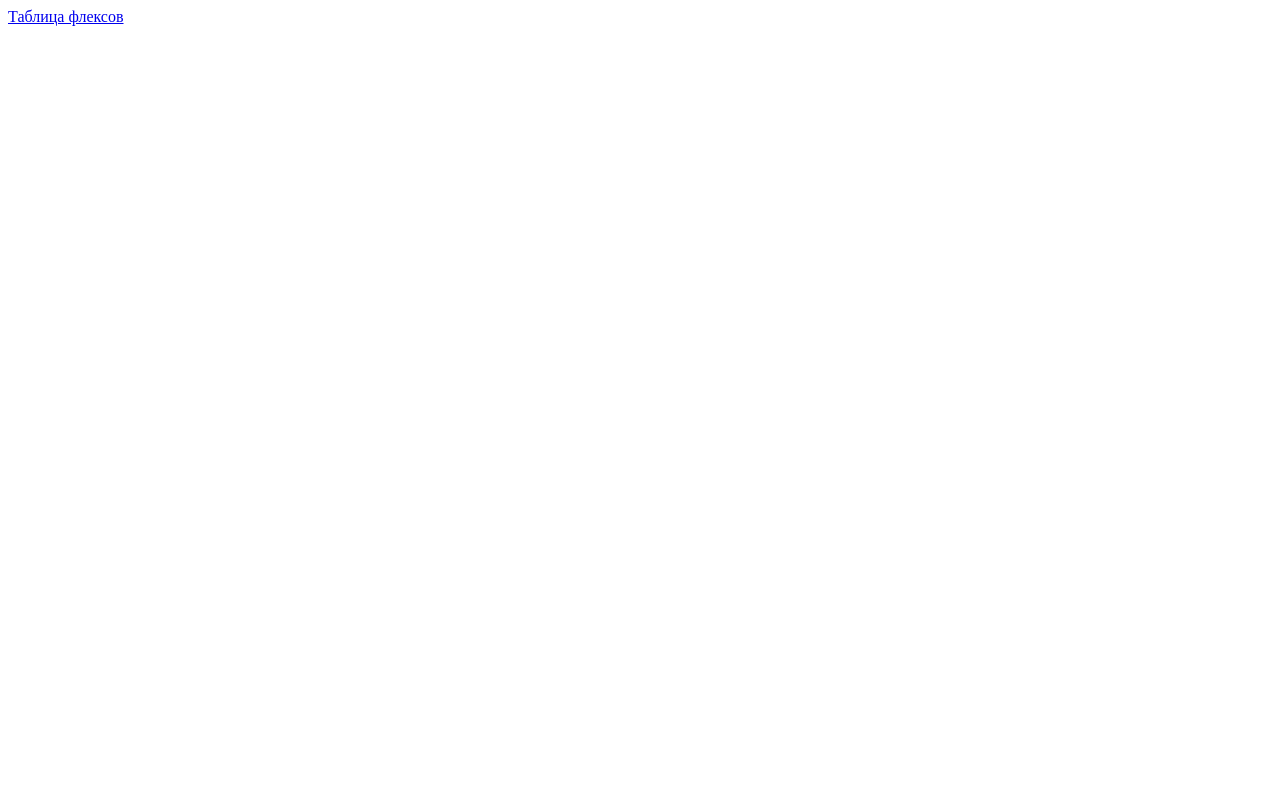
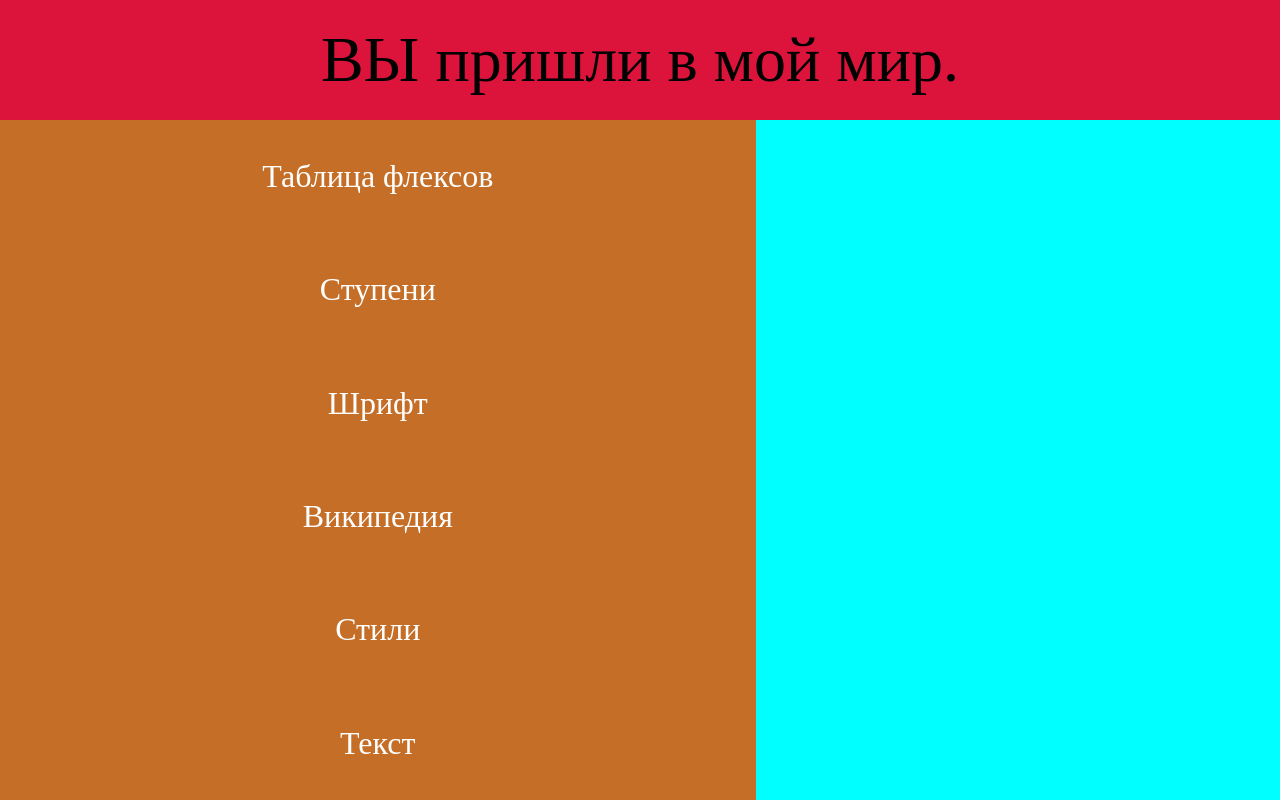
Before and after one commit to MKonstantinn/MKonstantinn.github.io, a plain HTML site: page index.html in a window 1280 px wide. Drawn offline with Linux system fonts and the light colour scheme.

Commit message:
Update index.html

```diff
--- a/index.html
+++ b/index.html
@@ -1,12 +1,65 @@
 <!DOCTYPE html>
 <html lang="en">
 <head>
+    <style>
+        .Black {
+            display: flex;
+            flex-direction: column;
+            background-color: rgb(196, 110, 40);
+            flex-grow: 1;
+            justify-content: space-around;
+            align-items: center;
+            font-size: 2em;
+        }
+        .White {
+            display: flex;
+            flex-direction: column;
+            background-color: aqua;
+            flex-grow: 1;
+
+        }
+
+        .Red {
+            display: flex;
+            height: 85vh;
+        }
+        body {
+            margin: 0px;
+        }
+        .Green {
+            height: 15vh;
+            background-color: crimson;
+            display: flex;
+            font-size: 4em;
+            justify-content: center;
+            align-items: center;
+        }
+        a {
+            text-decoration: none;
+            color: white;
+        }
+    </style>
     <meta charset="UTF-8">
     <meta http-equiv="X-UA-Compatible" content="IE=edge">
     <meta name="viewport" content="width=device-width, initial-scale=1.0">
     <title>Document</title>
 </head>
+
 <body>
-    <a href="index5.html">Таблица флексов</a>
+    <div class="Green">
+        ВЫ пришли в мой мир.
+    </div>
+<div class="Red">
+    <div class="Black">
+        <a href="index5.html">Таблица флексов</a>
+        <a href="index4.html">Ступени</a>
+        <a href="index3.html">Шрифт</a>
+        <a href="index2.html">Википедия</a>
+        <a href="page.html">Стили</a>
+        <a href="Kostya.html">Текст</a>
+    </div>
+    <div class="White">
+    </div>
+</div>
 </body>
 </html>
```
